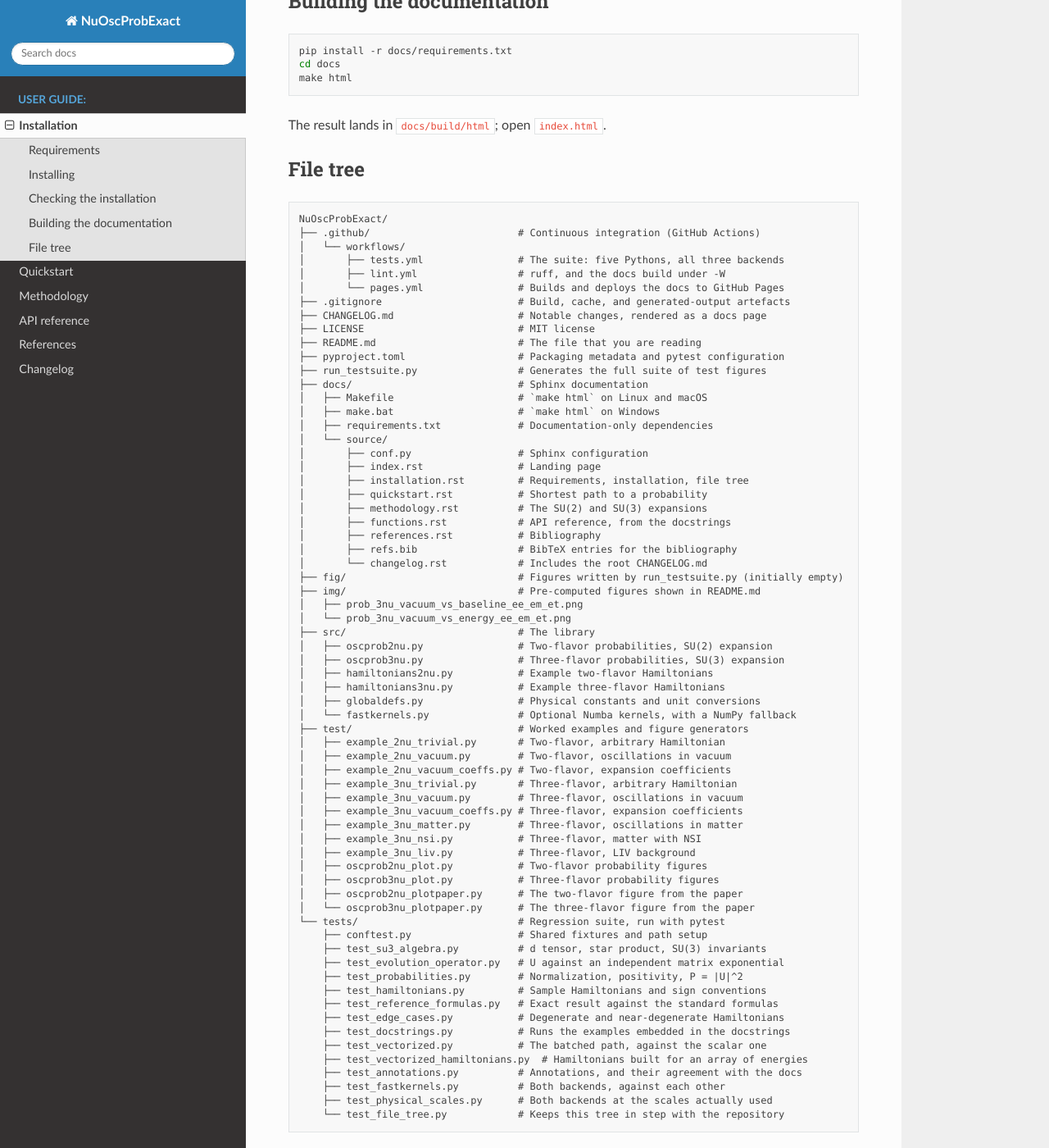
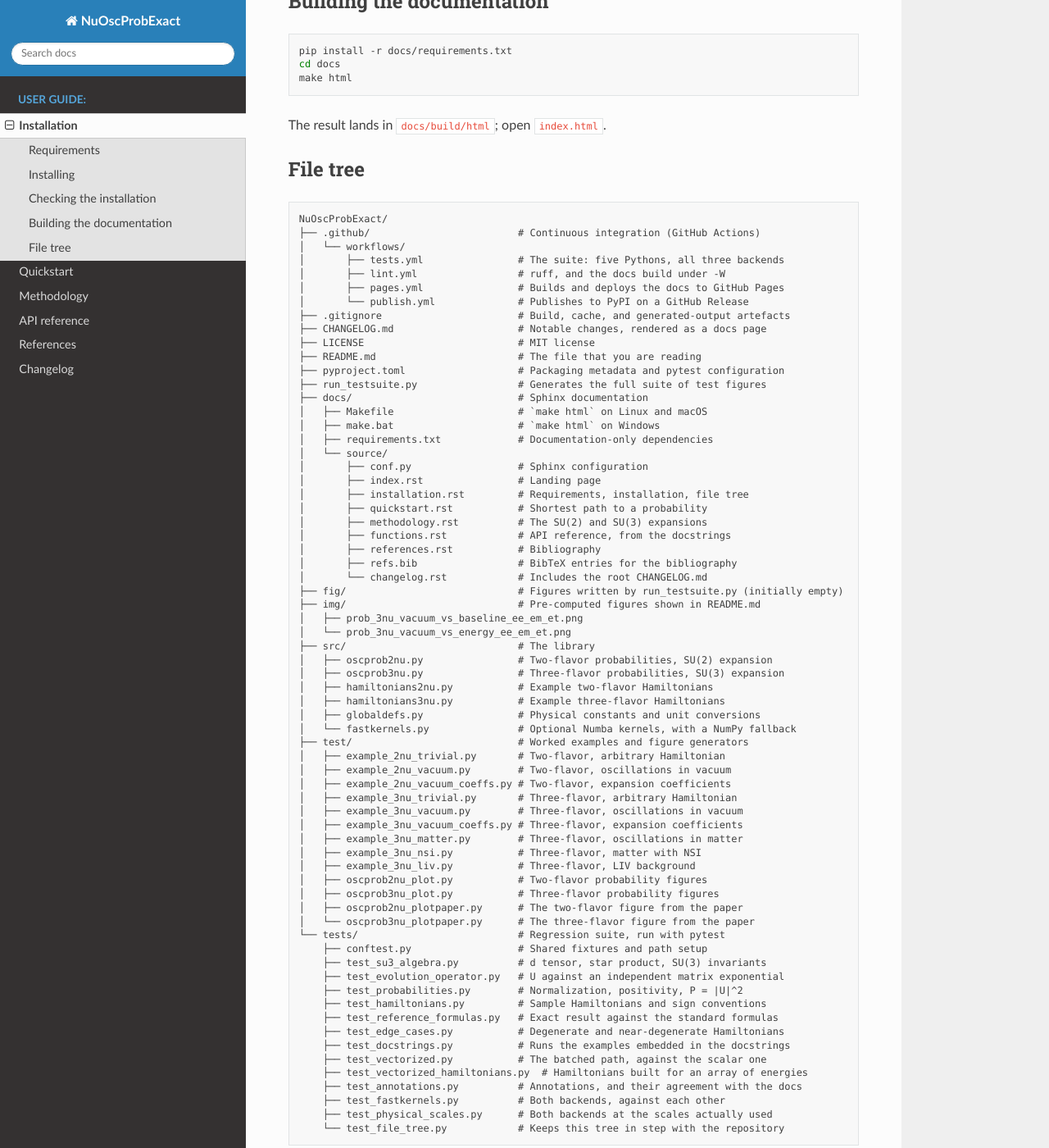
Before and after one commit to mbustama/NuOscProbExact, a Sphinx documentation site: the page built from docs/source/installation.rst, in a window 1280 px wide and 1400 px high, scrolled down 1962 px. Shown: the whole window at 82% size. Built offline with Sphinx 7.4.7 and the Read the Docs theme 3.1.0, drawn with Linux system fonts in a browser that asks for light colours.

Commit message:
Add a dormant PyPI publishing workflow
The package is not on PyPI and this does not put it there. publish.yml
fires only on a published GitHub Release, of which there are none, so
until someone deliberately makes one this workflow never runs. It is
here so that releasing is a decision rather than a project.

Triggering on a published Release rather than on a tag is the point. A
tag can be pushed by accident; a release is written and published on
purpose, and it is the same object the CHANGELOG entry belongs to.

Authentication is PyPI Trusted Publishing over OIDC: the runner
exchanges a short-lived GitHub-signed token for an upload token at
publish time, so there is no long-lived API token stored as a repository
secret. That is worth the setup precisely because this workflow will sit
untouched for long stretches -- a stored token would be a credential
nobody is watching.

`twine check` runs on the built distributions before upload. It catches
the one failure that is otherwise discovered too late to fix without
burning a version number: a README that PyPI's renderer rejects. This
one is Markdown carrying badges and a fenced file tree, which is exactly
the kind of thing that renders locally and is refused remotely.

Before this can succeed, PyPI has to be configured to trust this
repository and this filename as a publisher. Until that is done and a
release is published, the PyPI and Downloads badges will not resolve.

Co-Authored-By: Claude Opus 5 <noreply@anthropic.com>

```diff
--- a/docs/source/installation.rst
+++ b/docs/source/installation.rst
@@ -121,7 +121,8 @@ File tree
    │   └── workflows/
    │       ├── tests.yml                # The suite: five Pythons, all three backends
    │       ├── lint.yml                 # ruff, and the docs build under -W
-   │       └── pages.yml                # Builds and deploys the docs to GitHub Pages
+   │       ├── pages.yml                # Builds and deploys the docs to GitHub Pages
+   │       └── publish.yml              # Publishes to PyPI on a GitHub Release
    ├── .gitignore                       # Build, cache, and generated-output artefacts
    ├── CHANGELOG.md                     # Notable changes, rendered as a docs page
    ├── LICENSE                          # MIT license
```
Also changed, not shown: README.md (+2 -1 lines), 1 other file.
